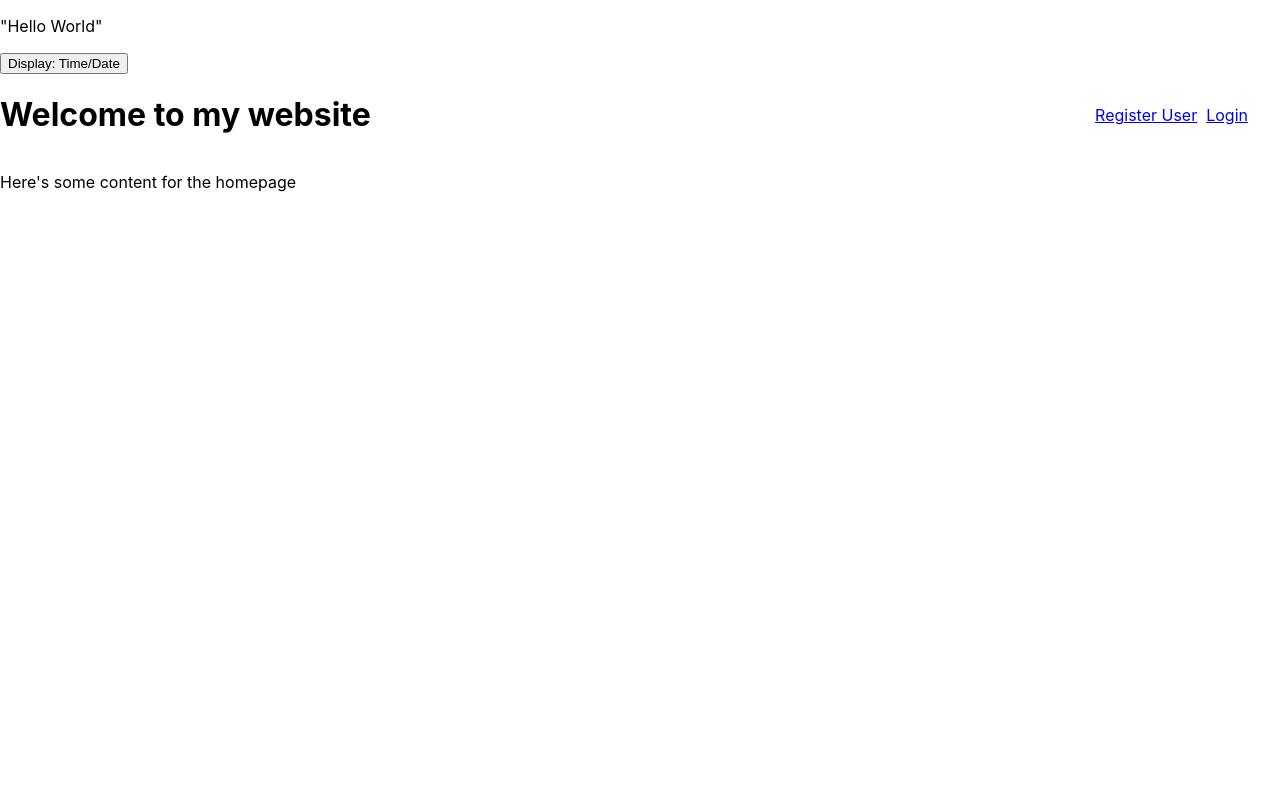
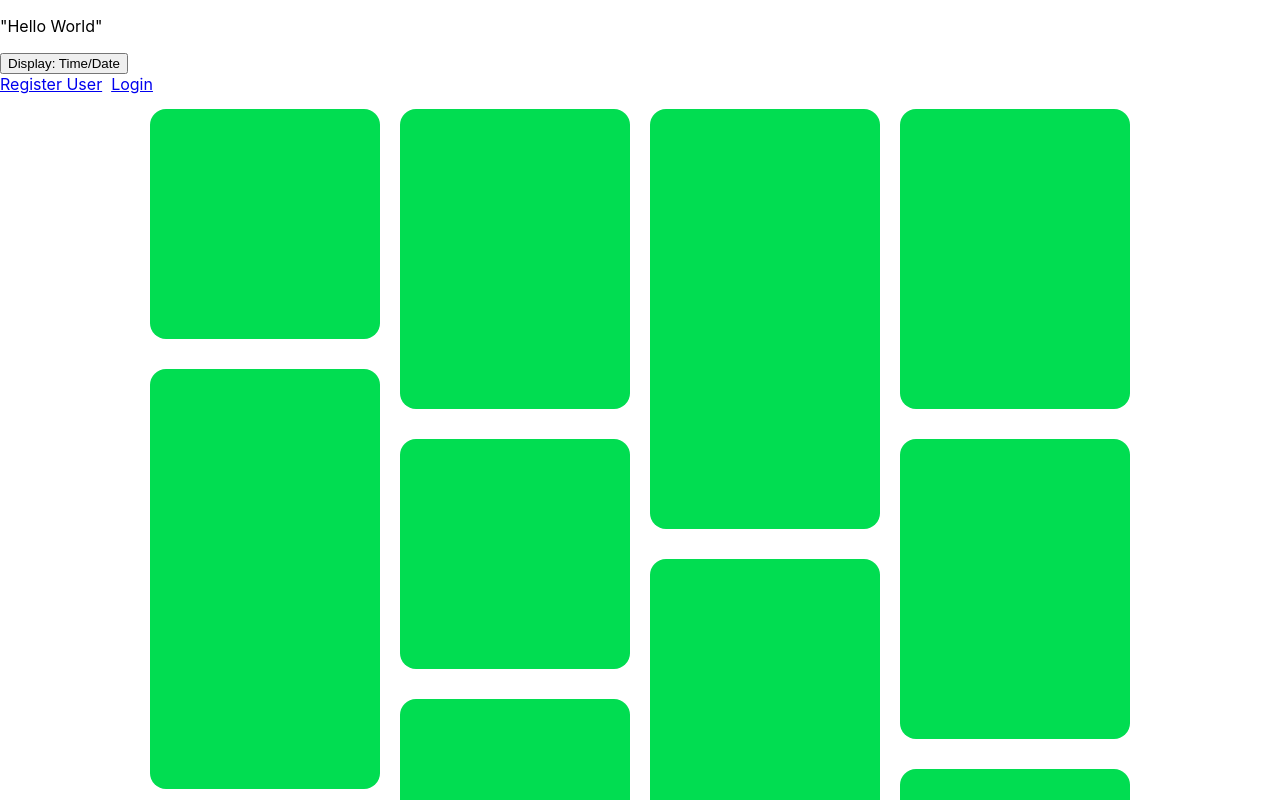
Before and after one commit to sammierosado/liftoff-group-3, a React (Create React App) app in the folder src/main/react-app-brainyBunch/: page / in a window 1280 px wide. Shown: the top 800 px of the page. Built offline with nearby package versions, Linux system fonts and the light colour scheme.

Commit message:
added pinterest style boards on home page

```diff
--- /dev/null
+++ b/src/main/react-app-brainyBunch/src/components/CollectionBoard.js
@@ -0,0 +1,32 @@
+import React from "react";
+import "../css/collectionBoard.css";
+
+function collectionBoard() {
+  return (
+    <div>
+      <body>
+        <div className="collection_container">
+          <div className="card card_small"></div>
+          <div className="card card_medium"></div>
+          <div className="card card_large"></div>
+          <div className="card card_medium"></div>
+          <div className="card card_large"></div>
+          <div className="card card_small"></div>
+          <div className="card card_medium"></div>
+          <div className="card card_medium"></div>
+          <div className="card card_large"></div>
+          <div className="card card_small"></div>
+          <div className="card card_medium"></div>
+          <div className="card card_medium"></div>
+          <div className="card card_large"></div>
+          <div className="card card_small"></div>
+          <div className="card card_medium"></div>
+          <div className="card card_medium"></div>
+          <div className="card card_large"></div>
+        </div>
+      </body>
+    </div>
+  );
+}
+
+export default collectionBoard;
--- a/src/main/react-app-brainyBunch/src/components/HomePage.js
+++ b/src/main/react-app-brainyBunch/src/components/HomePage.js
@@ -1,18 +1,18 @@
 import React from "react";
 import "../css/homePage.css";
-import {Link} from "react-router-dom";
+import { Link } from "react-router-dom";
+import CollectionBoard from "./CollectionBoard";
 
 function HomePage() {
   return (
     <div className="homePage">
       <div className="nav">
-        <h1 className="heading">Welcome to my website</h1>
-        <span className="nav_routes" >
+        <span className="nav_routes">
           <Link to="/register">Register User</Link>&nbsp;&nbsp;
           <Link to="/login">Login</Link>
         </span>
       </div>
-      <p>Here's some content for the homepage</p>
+      <CollectionBoard />
     </div>
   );
 }
--- /dev/null
+++ b/src/main/react-app-brainyBunch/src/css/collectionBoard.css
@@ -0,0 +1,48 @@
+:root {
+    --card_width: 250px;
+    --card_border_radius: 16px;
+    --row_increment: 10px;
+    --card_small: 26;
+    --card_medium: 33;
+    --card_large: 45;
+}
+
+body {
+    margin: 0;
+    padding: 0;
+}
+
+.collection_container {
+    margin: 0;
+    padding: 0;
+    width: 80vw;
+    position: absolute;
+    left: 50%;
+    transform: translateX(-50%);
+
+    display: grid;
+    grid-template-columns: repeat(auto-fill, var(--card_width));
+    grid-auto-rows: var(--row_increment);
+    justify-content: center;
+}
+
+.card {
+    padding: 0;
+    margin: 15px 10px;
+
+    border-radius: var(--card_border_radius);
+
+    background-color: rgb(1, 221, 81);
+
+}
+
+.card_small {
+    grid-row-end: span var(--card_small);
+}
+
+.card_medium {
+    grid-row-end: span var(--card_medium);
+}
+.card_large {
+    grid-row-end: span var(--card_large);
+}
```
